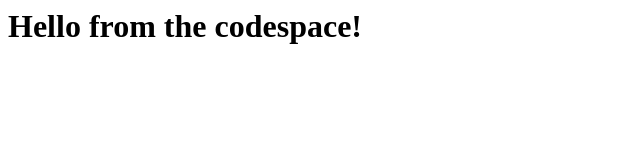
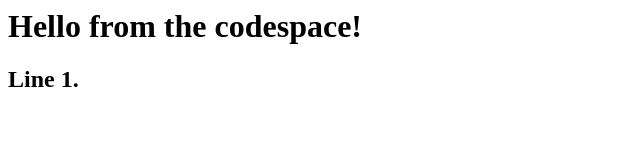
Before and after one commit to mohsendokht/skills-code-with-codespaces, a plain HTML site: page index.html in a window 1280 px wide. Shown: the full height of the page, 0-640 px from the left. Drawn offline with Linux system fonts and the light colour scheme.

Commit message:
Update index.html
added line 1.

```diff
--- a/index.html
+++ b/index.html
@@ -1,3 +1,4 @@
 <html>
   <h1>Hello from the codespace!</h1>
+  <h2>  Line 1.</h2>
 </html>
```
